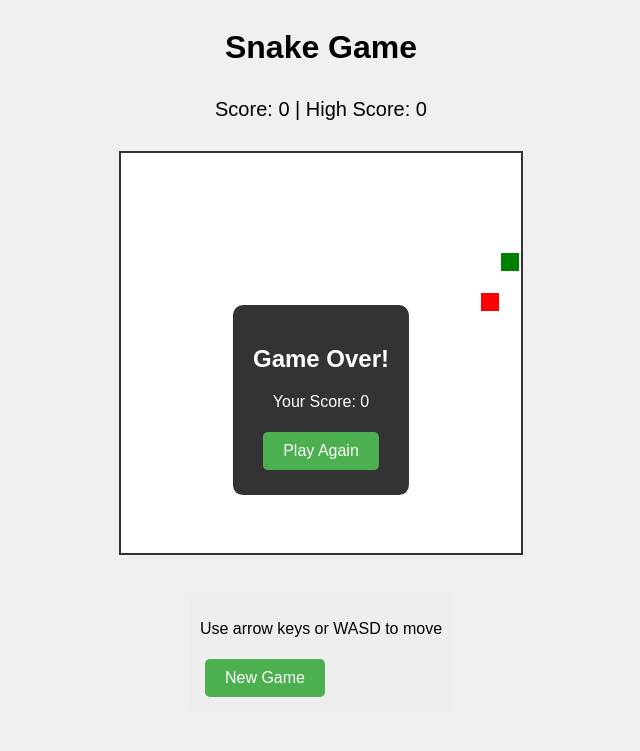
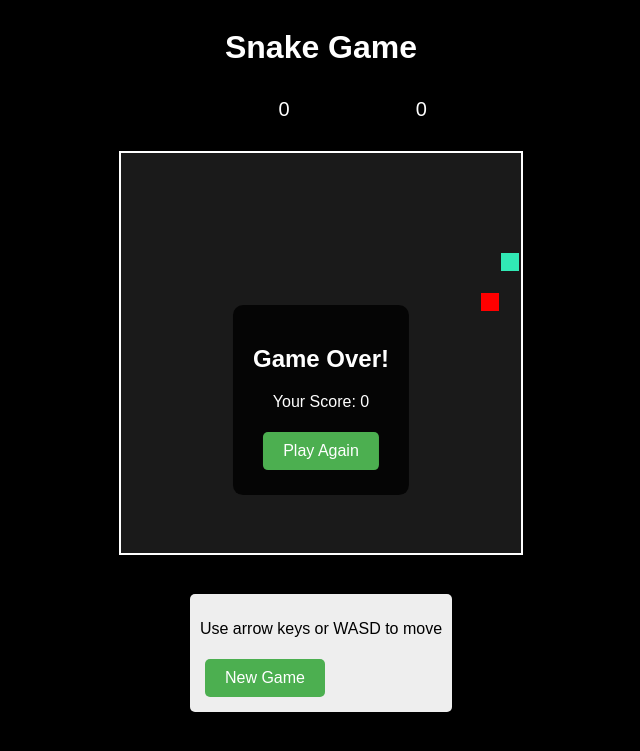
Before and after one commit to saktinagara/CrimsonDawnn, a PHP site: page /game.php in a window 1280 px wide. Shown: the top 751 px of the page, without its empty margins (319-959 px from the left). Run offline with PHP 8.4, Linux system fonts and the light colour scheme.

Commit message:
add some logut and game

```diff
--- a/dashboard.php
+++ b/dashboard.php
@@ -52,6 +52,8 @@
     <link rel="stylesheet" href="css/dashboard-style.css">
 </head>
 <body>
+    <a href="index.php" class="logout-btn">Log out</a>
+
     <h1>Dashboard Berita</h1>
 
     <h2>Tambah Berita</h2>
--- a/game.php
+++ b/game.php
@@ -27,14 +27,14 @@
             flex-direction: column;
             align-items: center;
             font-family: Arial, sans-serif;
-            background-color: #f0f0f0;
+            background-color: #000;
         }
         #game-container {
             margin: 20px;
         }
         canvas {
-            border: 2px solid #333;
-            background-color: #fff;
+            border: 2px solid #fff;
+            background-color: #1a1a1a;
         }
         #score-container {
             margin: 10px;
@@ -70,6 +70,12 @@
         }
         button:hover {
             background-color: #45a049;
+        }
+        h1{
+            color: white;
+        }
+        span{
+            color: white;
         }
     </style>
 </head>
@@ -159,11 +165,11 @@
 
         function draw() {
             // Clear canvas
-            ctx.fillStyle = 'white';
+            ctx.fillStyle = '#1a1a1a';
             ctx.fillRect(0, 0, canvas.width, canvas.height);
 
             // Draw snake
-            ctx.fillStyle = 'green';
+            ctx.fillStyle = '#31e9b5';
             snake.forEach(segment => {
                 ctx.fillRect(segment.x, segment.y, gridSize-2, gridSize-2);
             });
```
Also changed, not shown: css/dashboard-style.css (+12 -0 lines).
